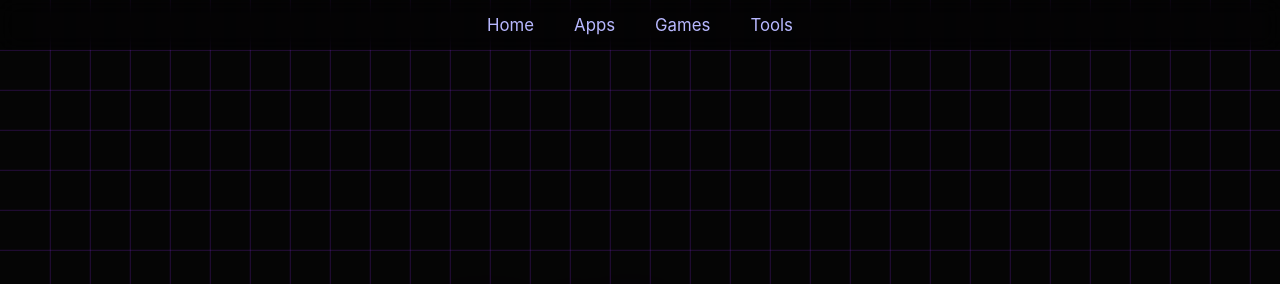
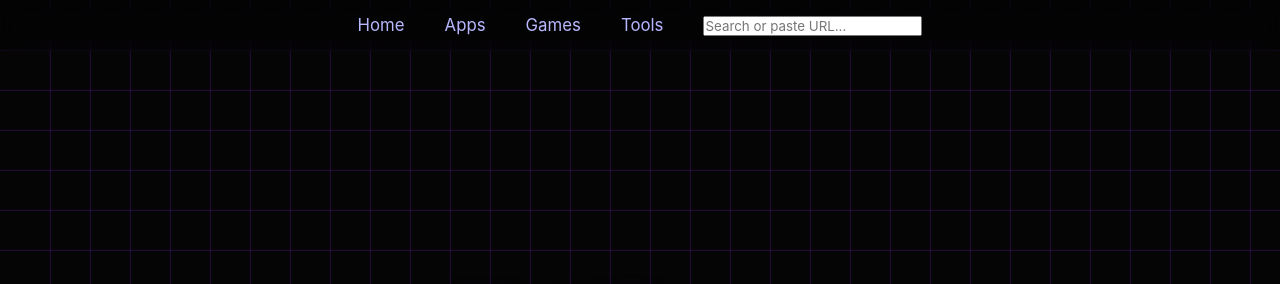
Before and after one commit to GigaChad12345-code/nullforge, a website: page public/index.html in a window 1280 px wide. Shown: the top 284 px of the page. Drawn offline with Linux system fonts and the light colour scheme.

Commit message:
Add search bar UI to navbar

```diff
--- a/public/index.html
+++ b/public/index.html
@@ -18,6 +18,16 @@
       <li><a href="#apps">Apps</a></li>
       <li><a href="#games">Games</a></li>
       <li><a href="#tools">Tools</a></li>
+      <!-- SEARCH BAR -->
+      <li class="search-container">
+        <input
+          type="text"
+          id="searchInput"
+          class="search-input"
+          placeholder="Search or paste URL..."
+        >
+        <div id="searchResults" class="search-results"></div>
+      </li>
     </ul>
   </nav>
 
```
